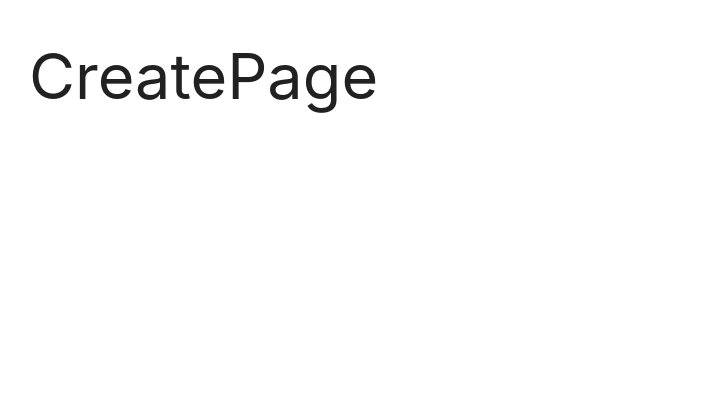
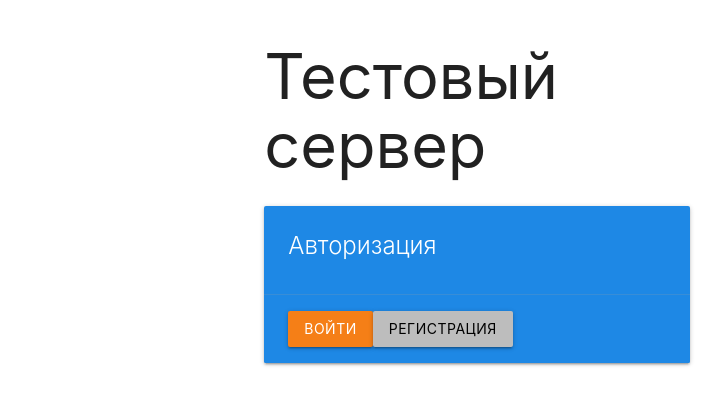
Before and after one commit to TohaLike/test-mern, a React (Create React App) app in the folder client/: page / in a window 1280 px wide. Before the commit this address led to /create. Shown: the top 404 px of the page, without its empty margins (163-886 px from the left). Built offline with nearby package versions, Linux system fonts and the light colour scheme.

Commit message:
I added html markup with little style css

```diff
--- a/client/src/App.js
+++ b/client/src/App.js
@@ -4,7 +4,7 @@ import {useRoutes} from "./routes"
 import 'materialize-css'
 
 function App() {
-  const routes = useRoutes(true)
+  const routes = useRoutes(false)
   return (
     <Router>
       <div className="container">
--- a/client/src/pages/AuthPage.js
+++ b/client/src/pages/AuthPage.js
@@ -1,12 +1,21 @@
 import React from 'react'
-
 
 export const AuthPage = () => {
     return (
-        <div>
-            <h1>AWSD</h1>
+    <div class="row">
+        <div class="col s6 offset-s3">
+            <h1>Тестовый сервер</h1>
+            <div class="card blue darken-1">
+                <div class="card-content white-text">
+                    <span class="card-title">Авторизация</span>
+                    <p></p>
+                </div>
+                <div class="card-action">
+                    <button className="btn yellow darken-4">Войти</button>
+                    <button className="btn grey lighten-1 black-text">Регистрация</button>
+                </div>
+            </div>
         </div>
+    </div>
     )
 }
-
-export default AuthPage;
--- a/client/src/pages/CreatePage.js
+++ b/client/src/pages/CreatePage.js
@@ -8,5 +8,3 @@ export const CreatePage = () => {
         </div>
     )
 }
-
-export default CreatePage;
--- a/client/src/pages/DetailPage.js
+++ b/client/src/pages/DetailPage.js
@@ -8,5 +8,3 @@ export const DetailPage = () => {
         </div>
     )
 }
-
-export default DetailPage;
--- a/client/src/pages/LinksPage.js
+++ b/client/src/pages/LinksPage.js
@@ -8,5 +8,3 @@ export const LinksPage = () => {
         </div>
     )
 }
-
-export default LinksPage;
--- a/client/src/routes.js
+++ b/client/src/routes.js
@@ -18,6 +18,7 @@ export const useRoutes = isAuthenticated => {
                 <Route path="/detail/:id">
                     <DetailPage />
                 </Route>
+
                 <Redirect to="/create" />
             </Switch>
         )
```
